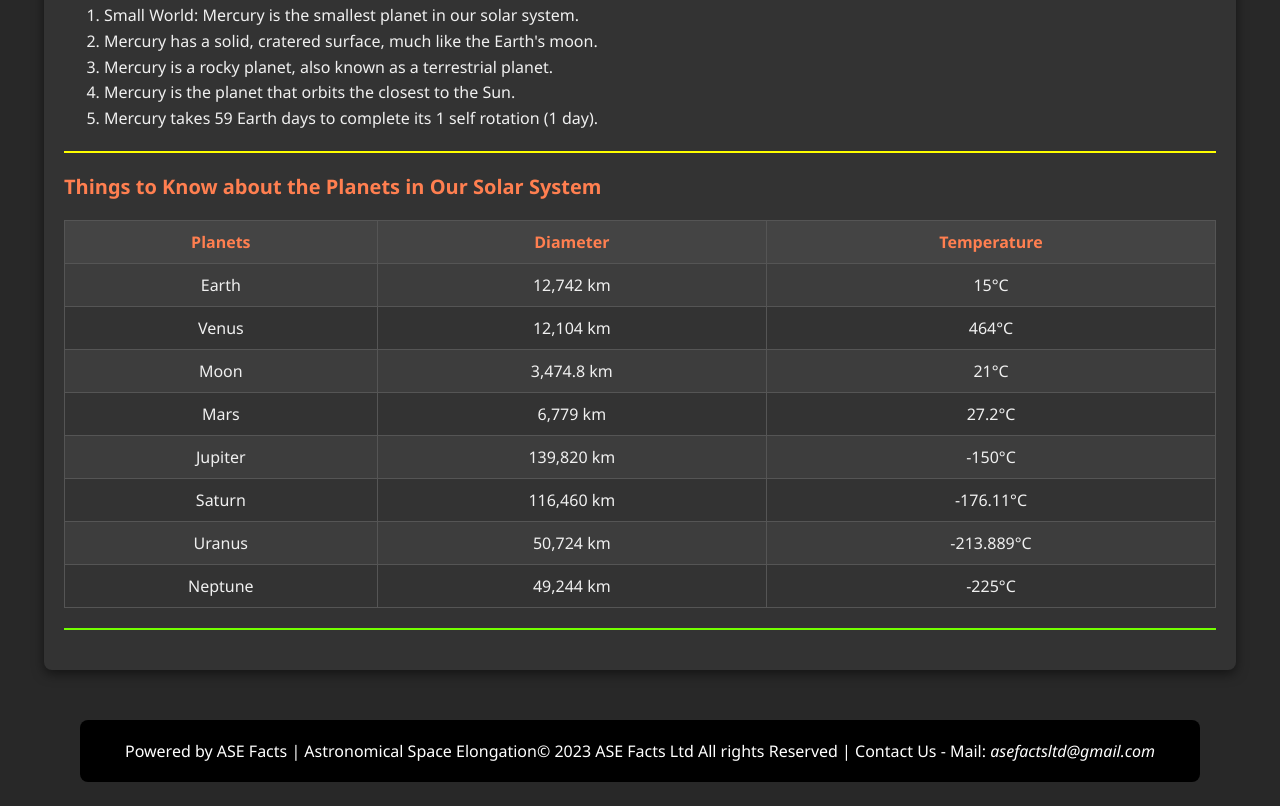
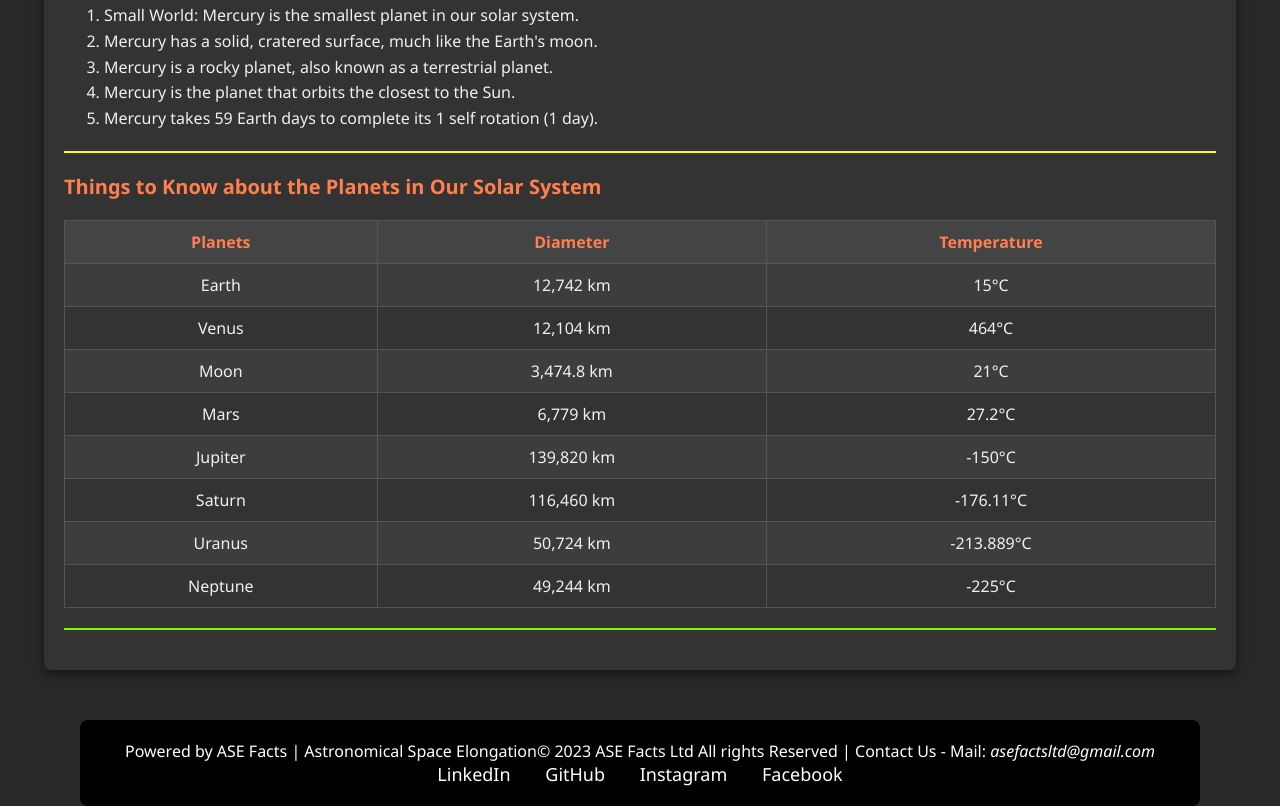
Before and after one commit to Shivam2411-stack/ASE-Facts-Shivam, a plain HTML site: page mercury.html in a window 1280 px wide. Shown: the part 1395-2201 px from the top of the page. Before the commit the page ends 2177 px from the top, so only its background shows below. Drawn offline with Linux system fonts and the light colour scheme.

Commit message:
Update mercury.html

```diff
--- a/mercury.html
+++ b/mercury.html
@@ -130,10 +130,23 @@
         </table>
         <hr class="styled-hr green">
     </section>
-    <footer>
+   <footer>
         <p class="float">Powered by ASE Facts | Astronomical Space Elongation</p>
-        <p class="float1">&#169; 2023 ASE Facts Ltd All rights Reserved | Contact Us - Mail:
-            <i>asefactsltd@gmail.com</i></p>
+        <p class="float1">&#169; 2023 ASE Facts Ltd All rights Reserved | Contact Us - Mail: <i>asefactsltd@gmail.com</i></p>
+        <div class="social-media">
+            <a href="https://www.linkedin.com/in/yourprofile" target="_blank">
+                LinkedIn
+            </a>
+            <a href="https://github.com/yourprofile" target="_blank">
+                GitHub
+            </a>
+            <a href="https://www.instagram.com/yourprofile" target="_blank">
+                Instagram
+            </a>
+            <a href="https://www.facebook.com/yourprofile" target="_blank">
+                Facebook
+            </a>
+        </div>
     </footer>
     <script>
         function toggleMenu() {
```
